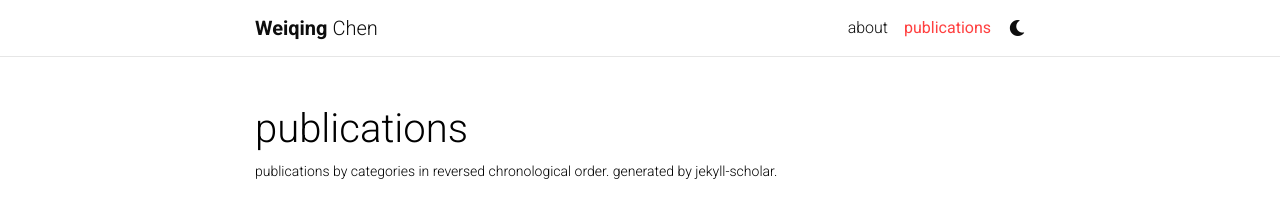
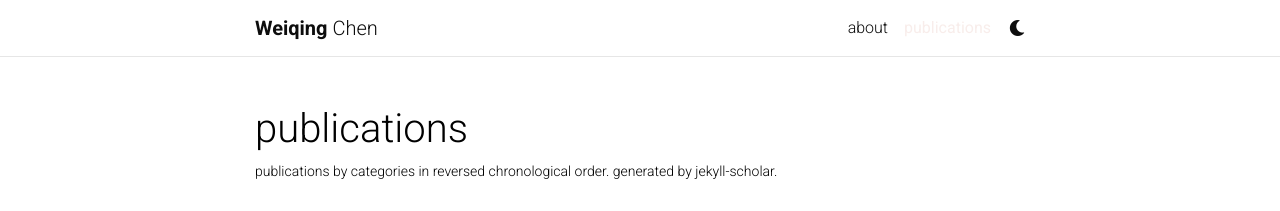
Before and after one commit to osakemon/osakemon.github.io, a Jekyll site: the page built from _pages/publications.md, in a window 1280 px wide. Shown: the top 211 px of the page. Built offline with Jekyll 4.4.1, drawn with Linux system fonts in a browser that asks for light colours; comment, search, counter and statistics services are not loaded; a style sheet for code colours, icons or effects is not loaded.

Commit message:
Update _themes.scss

```diff
--- a/_sass/_themes.scss
+++ b/_sass/_themes.scss
@@ -7,8 +7,8 @@
   --global-code-bg-color: #{$code-bg-color-light};
   --global-text-color: #{$black-color};
   --global-text-color-light: #{$grey-color};
-  --global-theme-color: #{$red-color};
-  --global-hover-color: #{$red-color};
+  --global-theme-color: rgba(191,79,47,.1);
+  --global-hover-color: rgba(216,123,55,.1);
   --global-footer-bg-color: #{$grey-color-dark};
   --global-footer-text-color: #{$grey-color-light};
   --global-footer-link-color: #{$white-color};
```
